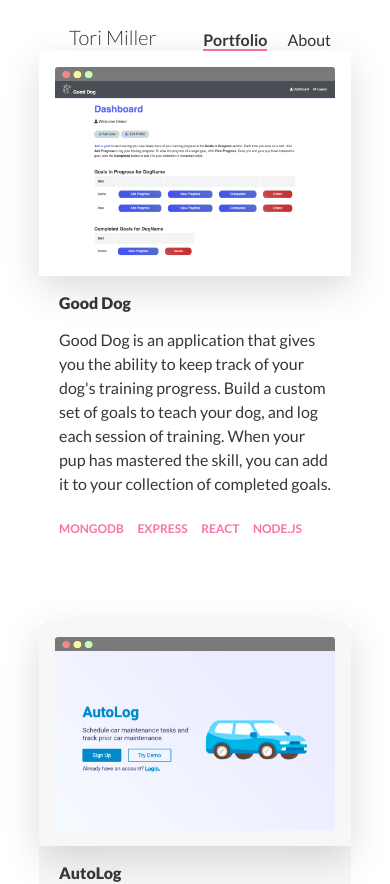
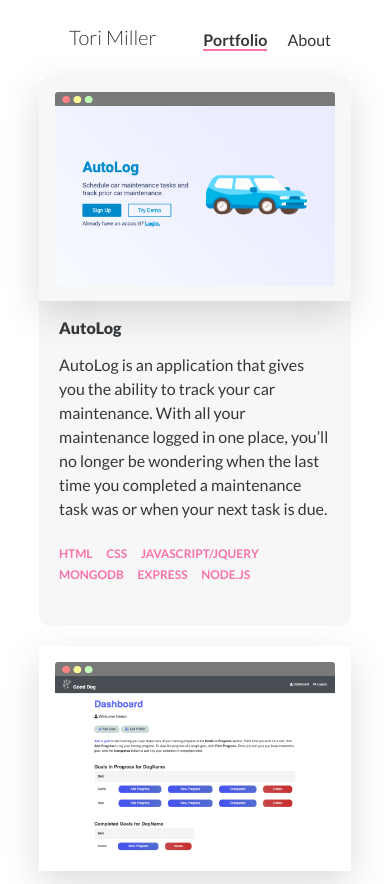
Before and after one commit to torimiller/portfolio, a React (Create React App) app in the folder client/: page / in a window 390 px wide. Shown: the top 884 px of the page. Built offline with nearby package versions, Linux system fonts and the light colour scheme.

Commit message:
removed comments

```diff
--- a/client/src/App.css
+++ b/client/src/App.css
@@ -487,6 +487,7 @@
     grid-template-rows: repeat(3, 1fr);
     grid-row-gap: 20px;
     margin-bottom: 100px;
+    margin-top: 25px;
     font-family: 'Lato', sans-serif;
     color: #34373A;
   }
@@ -509,7 +510,7 @@
   .portfolio-piece-good-dog {
     display: grid;
     grid-column: 2;
-    grid-row: 1;
+    grid-row: 2;
     grid-template-rows: repeat(3, 1fr);
   }
 
@@ -540,7 +541,7 @@
   .portfolio-piece-autolog {
     display: grid;
     grid-column: 2;
-    grid-row: 2;
+    grid-row: 1;
     grid-template-rows: repeat(3, 1fr);
   }
 
```
Also changed, not shown: client/public/index.html (+0 -10 lines).
